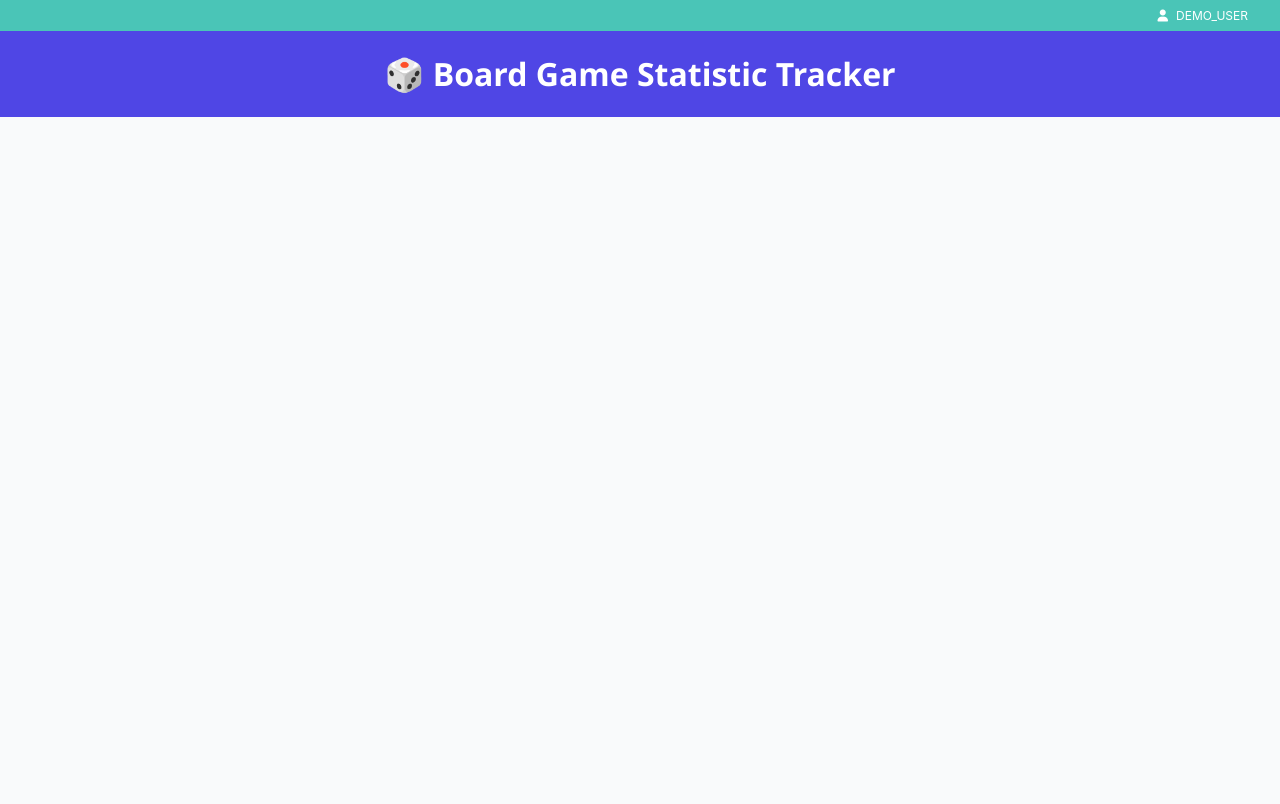
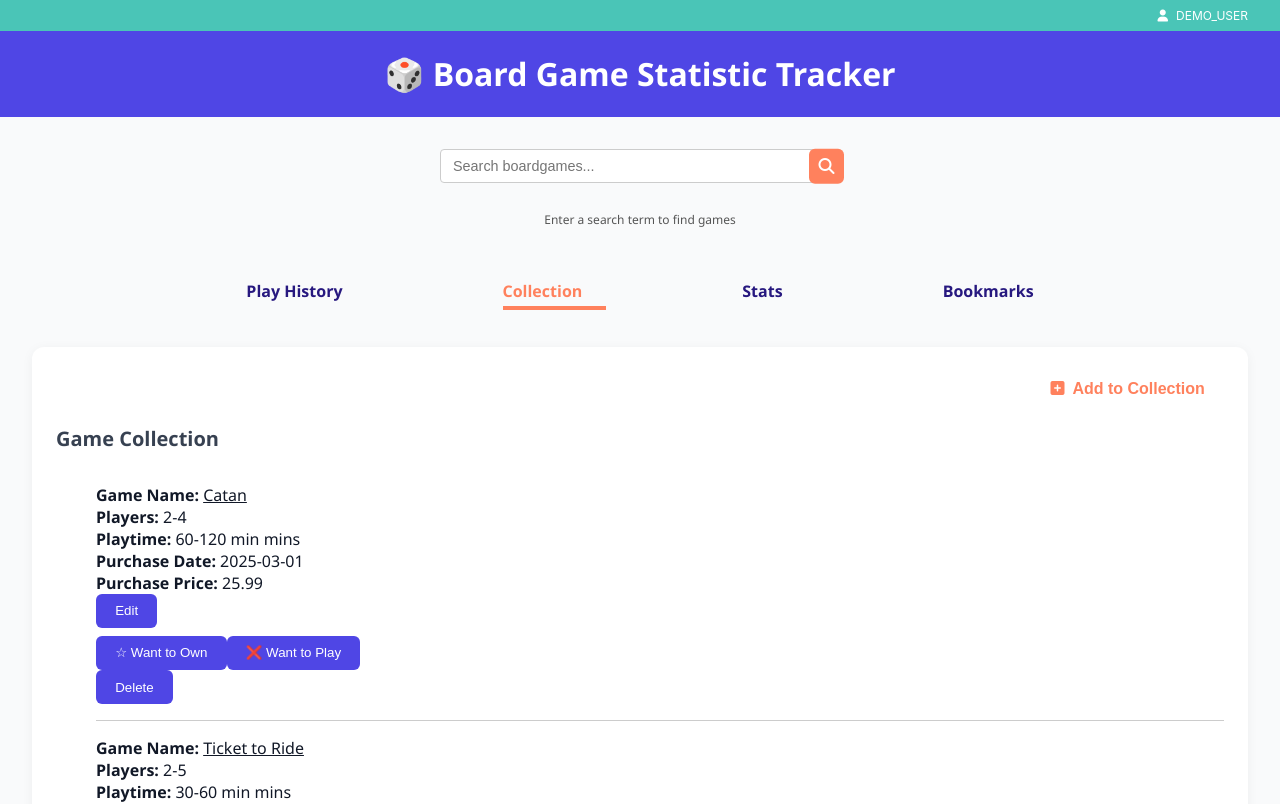
Before and after one commit to kwags/bgst, a React (Create React App) app: page /collection in a window 1280 px wide. Shown: the top 804 px of the page. Built offline with nearby package versions, Linux system fonts and the light colour scheme.

Commit message:
Implemented Navbar using Routes and Router

```diff
--- a/src/App.js
+++ b/src/App.js
@@ -1,6 +1,5 @@
 import './styles/App.css';
-import { BrowserRouter as Router, Routes, Route, LInk } from 'react-router-dom';
-import { Link } from 'react-router-dom';
+import { BrowserRouter as Router, Routes, Route, Link } from 'react-router-dom';
 import BoardGameDetails from './BoardGameDetails';
 import React, { useState, useEffect, useRef, createContext } from "react";
 import { v4 as uuidv4 } from 'uuid';
@@ -13,6 +12,7 @@ import Collection from "./Collection.js";
 import UserStats from './UserStats.js';
 import '@fortawesome/fontawesome-free/css/all.min.css';
 import SlidePanel from './SlidePanel';
+import Navbar from './Navbar.js';
 export const UserContext = createContext();
 
 function App() {
@@ -44,14 +44,6 @@ function App() {
     getCollection();
   }, []);
 
-  useEffect(() => {
-    const getBookmarks = async () => {
-      const data = await fetchUserBookmarks(userId);
-      setBookmarks(data); // Shallow clone to trigger updates
-    };
-    getBookmarks();
-  }, [userId]);
-
   return (
     <Router>
       <UserContext.Provider value={userId} >
@@ -66,22 +58,23 @@ function App() {
           <h1><Link to="/" style={{ textDecoration: "none", color: "inherit" }}>🎲 Board Game Statistic Tracker</Link></h1>
         </header>
 
+        <main className="app-main">
+            <BoardGameSearch
+              bookmarks={bookmarks}
+              setBookmarks={setBookmarks}
+              playHistory={playHistory}
+              setPlayHistory={setPlayHistory}
+              collection={collection}
+              setCollection={setCollection} />
+        </main>
+
+        <Navbar />
+
         <Routes>
           <Route path="/" element={
 
             <main className="app-main">
-              <section className="app-section">
-                <BoardGameSearch
-                  bookmarks={bookmarks}
-                  setBookmarks={setBookmarks}/>
-              </section>
 
-              {/*  Moved Within BoardGameSearch
-              <section className="app-section">
-                <h2>Add a Board Game to the Database</h2>
-                <AddBoardGameForm />
-              </section>
-              */}
 
               <div ref={gameSessionFormRef}></div>
               {/* Add a Play Session Button and Slide Panel */}
@@ -111,13 +104,12 @@ function App() {
                     setShowSessionForm(true);
                 }} />
               </section>
+            </main>
+          } />
 
-              <section className='app-section'>
-                <h2>User Stats</h2>
-                 <UserStats userId={userId} />
-              </section>
-
-              <section className="app-section">
+          <Route path="/collection" element={
+              <main className="app-main">
+                <section className="app-section">
                 <button className="add-session-button" onClick={() => setShowCollectionForm(true)}><i className="fas fa-plus-square"></i>Add to Collection</button>
 
                 <SlidePanel
@@ -145,12 +137,27 @@ function App() {
                     setSelectedGameForSession(item.name);
                     setShowCollectionForm(true);}}/>
               </section>
+              </main>
+            } />
 
+          <Route path="/stats" element={
+            <main className="app-main">
+              <section className="app-section">
+                <UserStats userId={userId} />
+              </section>
+            </main>
+          } />
+
+          <Route path="/bookmarks" element={
+            <main className="app-main">
+              <h2>Bookmarked Games</h2>
+              {/* Need to Add Bookmark List */}
             </main>
           } />
 
           <Route path="/game/:id" element={<BoardGameDetails bookmarks={bookmarks} setBookmarks={setBookmarks} />} />
         </Routes>
+
       </div>
       <footer>
         <section className='app-footer'>
--- a/src/Collection.js
+++ b/src/Collection.js
@@ -11,7 +11,7 @@ function Collection({ items, setItems, onEdit, onAddSession, bookmarks, setBookm
 
   return (
     <div>
-      <h3>Game Collection</h3>
+      <h2>Game Collection</h2>
       <ul>
         {items.map(item => (
           <div key={item.id} style={{ borderBottom: "1px solid #ccc", padding: "1rem 0" }}>
--- /dev/null
+++ b/src/Navbar.js
@@ -0,0 +1,17 @@
+import React from "react";
+import { NavLink } from 'react-router-dom';
+import './styles/Navbar.css';
+
+const NavBar = () => {
+
+    return (
+      <nav className="main-nav">
+        <NavLink to="/" className="nav-link">Play History</NavLink>
+        <NavLink to="/collection" className="nav-link">Collection</NavLink>
+        <NavLink to="/stats" className="nav-link">Stats</NavLink>
+        <NavLink to="/bookmarks" className="nav-link">Bookmarks</NavLink>
+      </nav>
+    );
+  };
+
+export default NavBar;
--- a/src/styles/App.css
+++ b/src/styles/App.css
@@ -43,11 +43,9 @@
 }
 
 .app-main {
-  flex: 1;
   padding: 2rem;
   display: flex;
   flex-direction: column;
-  gap: 2rem;
 }
 
 .app-section {
--- /dev/null
+++ b/src/styles/Navbar.css
@@ -0,0 +1,35 @@
+.main-nav {
+    display: flex;
+    justify-content: center;
+    gap: 10rem;
+    padding: 0.5rem 0;
+    margin-bottom: 0;
+  }
+
+.nav-link {
+    color: #27187F;
+    text-decoration: none;
+    font-size: 1rem;
+    font-weight: bold;
+    position: relative;
+    padding-bottom: 5px;
+    transition: color;
+}
+
+.nav-link:hover {
+    color: #FF815D;
+}
+
+.nav-link.active {
+    color: #FF815D;
+}
+
+.nav-link.active::after {
+    content: "";
+    position: absolute;
+    left: 0;
+    bottom: -3px;
+    width: 130%;
+    height: 4px;
+    background-color: #FF815D;
+}
```
